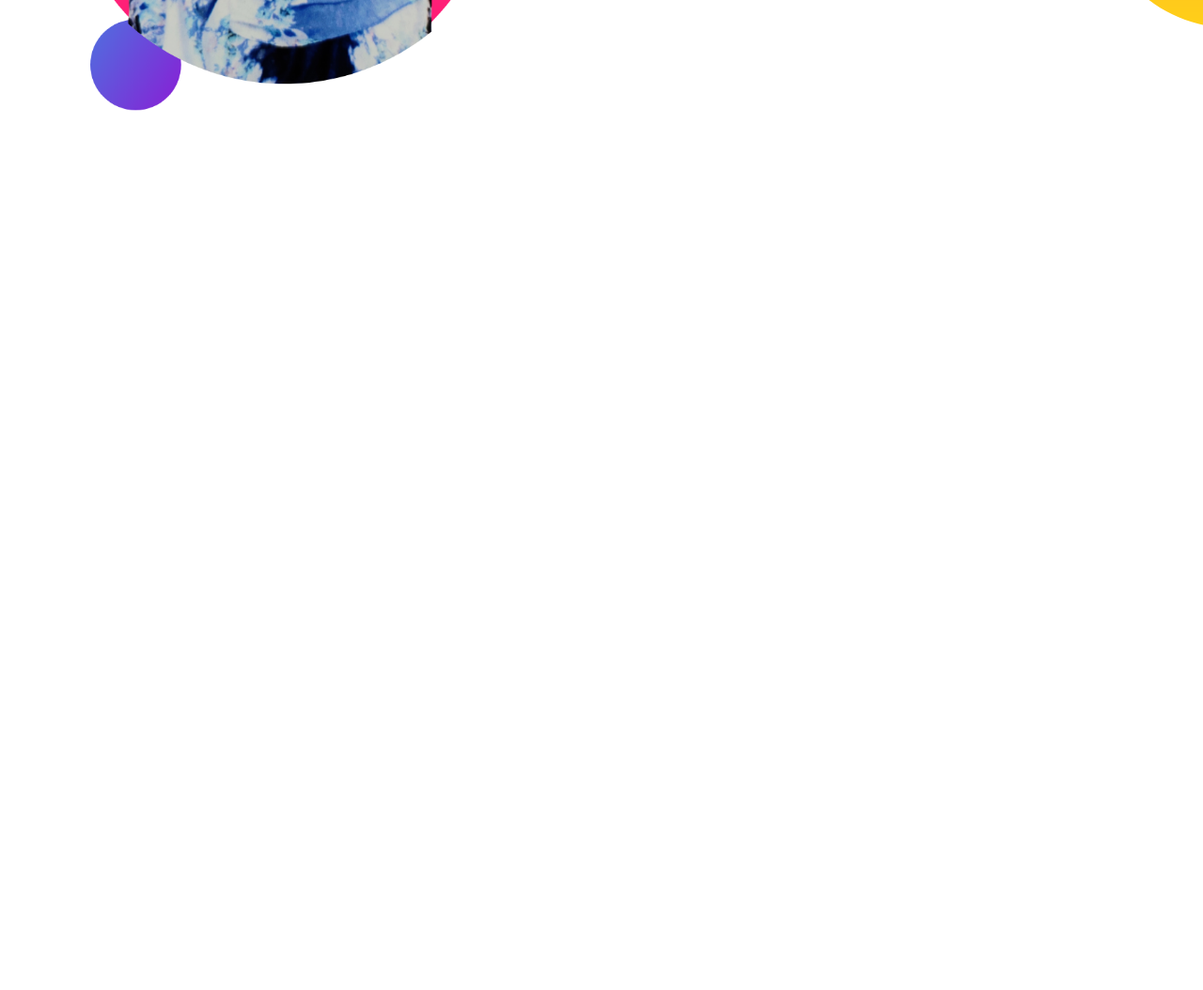
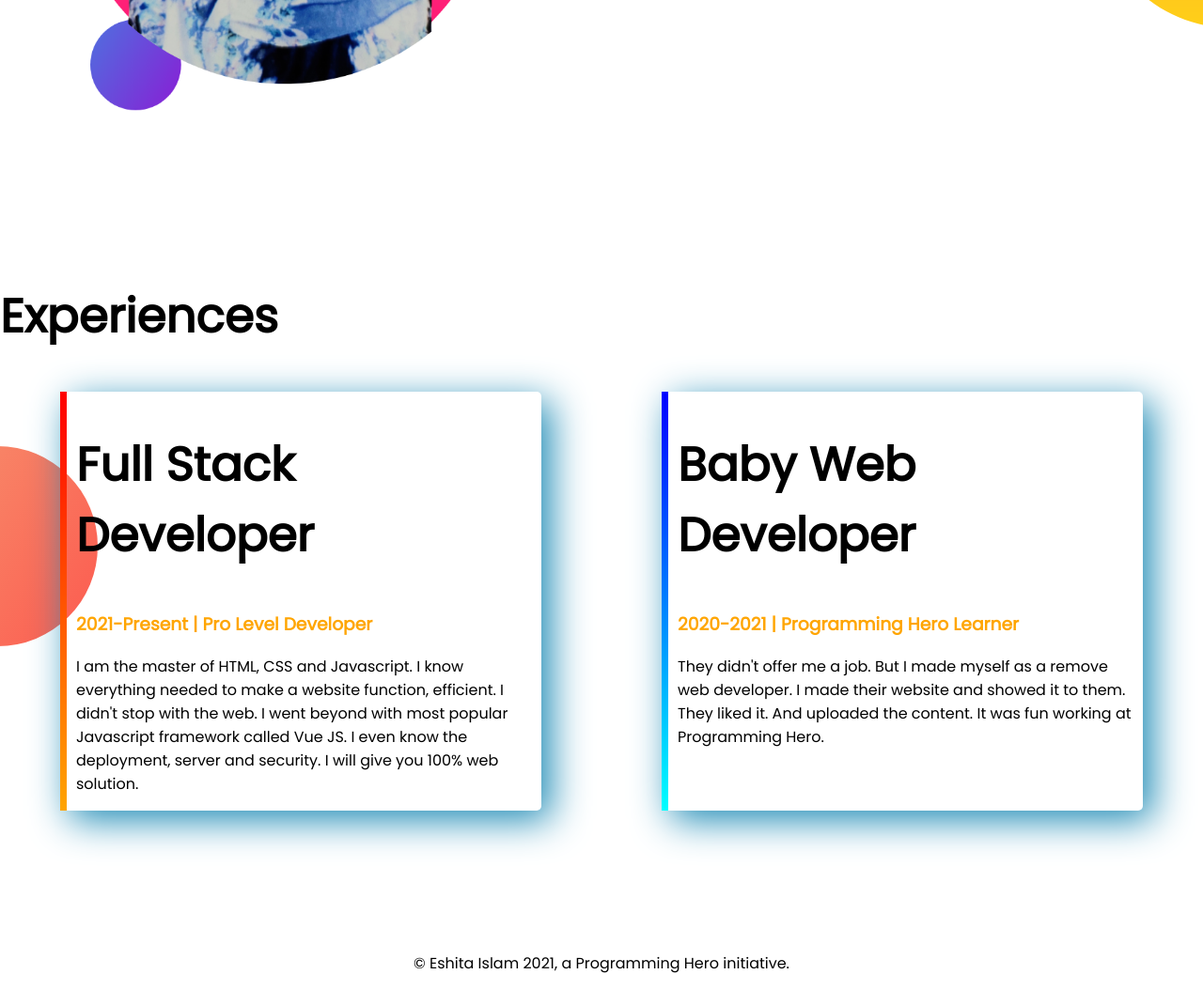
Before and after one commit to Eshita95/developer-portfolio, a plain HTML site: page index.html in a window 1280 px wide. Shown: the part 1094-2148 px from the top of the page at 94% size. Before the commit the page ends 1394 px from the top, so only its background shows below. Drawn offline with Linux system fonts and the light colour scheme.

Commit message:
footer and experience added

```diff
--- a/index.html
+++ b/index.html
@@ -13,7 +13,7 @@
 </head>
 
 <body>
-    <section class="top-banner">
+    <section class="top-banner flexible-container">
         <div class="half-width">
             <h1>Welcome To</h1>
             <h1> <span class="orange">Eshita Islam</span> World</h1>
@@ -31,7 +31,7 @@
         </div>
 
     </section>
-    <section class="dream-big">
+    <section class="dream-big flexible-container">
         <div class="half-width">
             <img src="images/eshita2-pic-with-bg.png" alt="">
         </div>
@@ -46,6 +46,32 @@
         </div>
 
     </section>
+    <section class="experience-area">
+        <h1>Experiences</h1>
+        <div class="flexible-container">
+            <div id="web-dev_experience" class="experience-item">
+                <h1>Full Stack Developer</h1>
+                <h3 class="orange">2021-Present | Pro Level Developer</h3>
+                <p>I am the master of HTML, CSS and Javascript. I know everything needed to make a website function,
+                    efficient. I didn't stop with the web. I went beyond with most popular Javascript framework called
+                    Vue
+                    JS. I even know the deployment, server and security. I will give you 100% web solution.
+                </p>
+            </div>
+            <div id="full-stack-experience" class="experience-item">
+                <h1>Baby Web Developer</h1>
+                <h3 class="orange">2020-2021 | Programming Hero Learner</h3>
+                <p>They didn't offer me a job. But I made myself as a remove web developer. I made their website and
+                    showed
+                    it to them. They liked it. And uploaded the content. It was fun working at Programming Hero.
+                </p>
+            </div>
+        </div>
+
+    </section>
+    <footer>
+        <p>© Eshita Islam 2021, a Programming Hero initiative.</p>
+    </footer>
 
 </body>
 
--- a/style.css
+++ b/style.css
@@ -8,7 +8,7 @@ h1{
 .orange{
     color: orange;
 }
-section{
+.flexible-container{
     display: flex;
     margin-bottom: 150px;
 }
@@ -38,3 +38,32 @@ section{
     background-repeat: no-repeat;
     background-position: right;
 }
+.experience-item{
+    width: 40%;
+    margin-right: 5%;
+    margin-left: 5%;
+    padding-left: 10px;
+    border-radius: 5px;
+    box-shadow: 10px 10px 40px rgb(27, 137, 180);
+
+}
+.experience-area{
+    background-image: url(images/exp-bg.png);
+    background-repeat: no-repeat;
+    background-position: left;
+}
+#web-dev_experience{
+    border-left: 7px solid;
+    border-image: linear-gradient(red, orange);
+    border-image-slice: 1;
+}
+#full-stack-experience{
+    border-left: 7px solid;
+    border-image: linear-gradient(blue, cyan);
+    border-image-slice: 1;
+
+}
+footer p{
+    text-align: center;
+
+}
```
Also changed, not shown: 4 other files.
